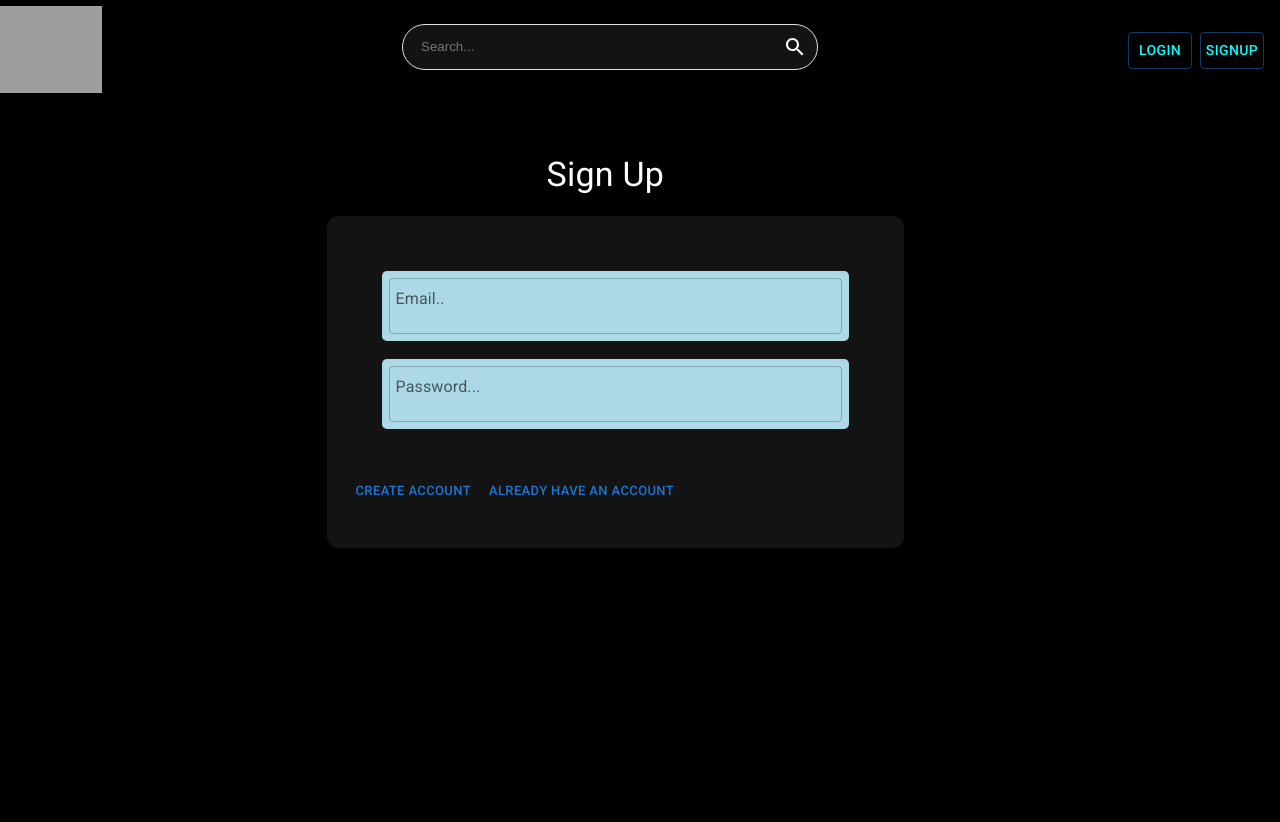
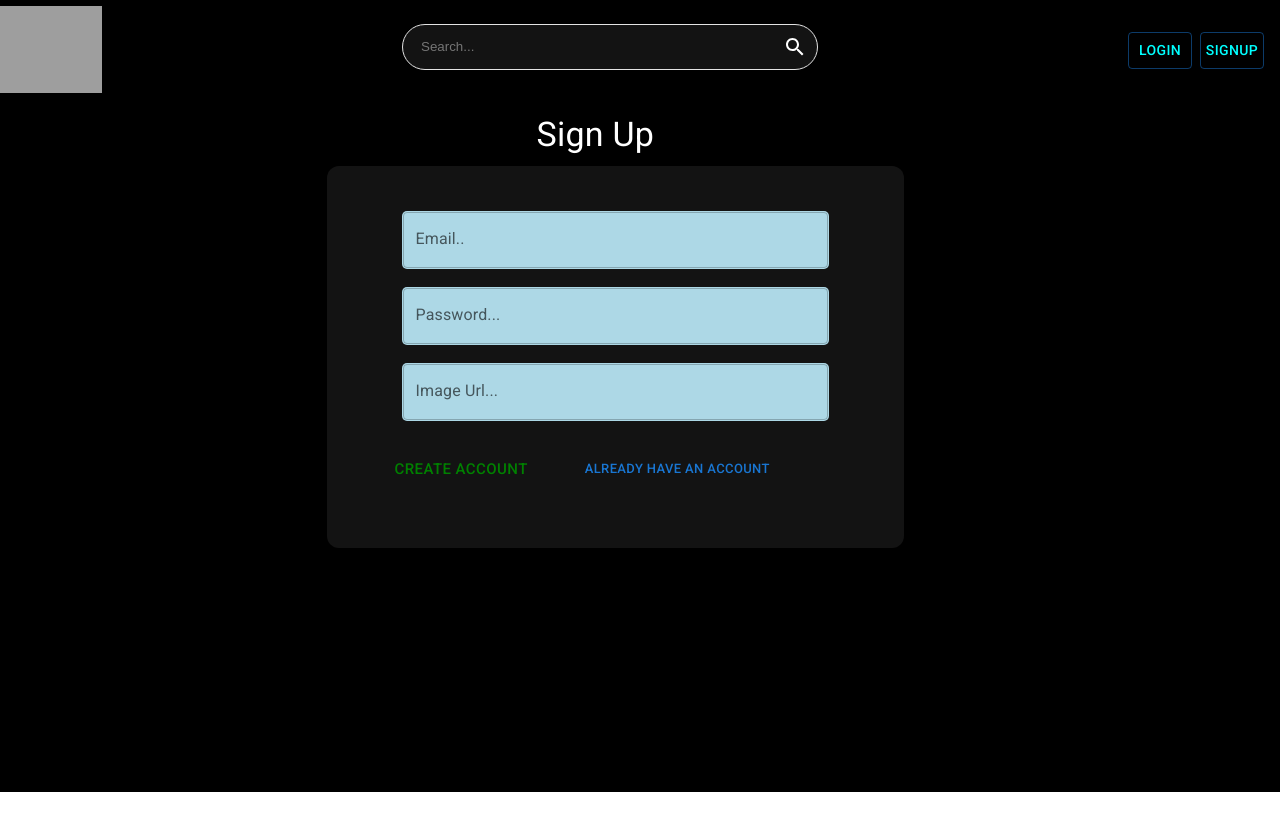
Before and after one commit to rambhardwajj/Streaming_Platform, a React (Create React App) app in the folder FrontEnd/: page /SignUp in a window 1280 px wide. After the commit the page ends 800 px from the top, so only its background shows below. Built offline with nearby package versions, Linux system fonts and the light colour scheme; grey boxes are pictures that could not be loaded.

Commit message:
Added event handlers and Authentication tokens to storages with them

```diff
--- a/FrontEnd/src/components/Navbar.jsx
+++ b/FrontEnd/src/components/Navbar.jsx
@@ -4,7 +4,6 @@ import { Link} from 'react-router-dom'
 import { logo } from '../utils/constans'
 import SearchBar from './SearchBar'
 const Navbar = () =>  (
-
 	<Stack direction= "row"  padding={2} alignItems="center"
 		style={{background: 'black' , top : 0, justifyContent : 'space-between' ,  position : 'sticky'   }}>
 			<Link to="/" style={{ display :  'flex' }}>
--- a/FrontEnd/src/components/SignUp.jsx
+++ b/FrontEnd/src/components/SignUp.jsx
@@ -1,31 +1,61 @@
 import React from 'react'
-import {  CardContent,CardActions , Button, CardMedia, Card , Box, Typography, TextField } from '@mui/material'
-import { blue, lightBlue } from '@mui/material/colors'
+import {  CardContent,CardActions , Button, Card , Box, Typography, TextField } from '@mui/material'
 
+import { useState  } from 'react'
+import axios from 'axios';
 import { Link} from 'react-router-dom'
 
 const SignUp = () => {
-
-
+	const [ email, setEmail] = useState("");
+	const [ password, setPassword] = useState("");
+	const [ image, setImage] = useState("");
 
   return (
-	<div style={{  marginTop: 40, marginRight: 50,   display: 'flex' , justifyContent: 'space-around' , alignItems: 'center'}}>
+	<div style={{  marginTop: 10, marginRight: 50,   display: 'flex' , justifyContent: 'space-around' , alignItems: 'center'}}>
 		<Box sx={{  minWidth: 275 , height: '86vh' }} >
-		<Typography variant='h4'  style={{ padding: 20, marginLeft: 200, color: 'white'}} > Sign Up </Typography>
-		<Card sx={{ borderRadius: 3, backgroundColor: "#131313",  display: 'flex', flexDirection: 'column', padding: 2,  height: 300,  width: 545 }}>
+		<Typography variant='h4'  style={{ padding: 10, marginLeft: 200, color: 'white'}} > Sign Up </Typography>
+		<Card sx={{ borderRadius: 3, backgroundColor: "#131313",  display: 'flex', flexDirection: 'column', padding: 2,  height: 350,  width: 545 }}>
 			<CardContent>
-				<div style={{ paddingBottom: 30, paddingTop: 20, display: 'flex', flexDirection: 'column' , padding : "23px"}} gutterBottom variant="h5" component="div">
-					<TextField  style={{ borderRadius: 5,  backgroundColor: "lightblue",  padding: "7px" }} type="text" placeholder='Email..'
+				<div style={{  marginTop: -30,  display: 'flex', flexDirection: 'column' , padding : "43px"}} >
+					<TextField  style={{  borderRadius: 5,  backgroundColor: "lightblue",  padding: "1px" }} type="text" placeholder='Email..'
 							variant='outlined' label='Email..'
+							// onchange
+							onChange={ (e) =>{
+								setEmail(e.target.value);
+							} }
 					/>
 					<br />
-					<TextField style={{  borderRadius: 5, backgroundColor: "lightblue" ,  padding: "7px" }} type="text" placeholder='password..'
+					<TextField style={{  borderRadius: 5, backgroundColor: "lightblue" ,  padding: "1px" }} type="text" placeholder='password..'
 							variant='outlined' label='Password...'
+							// onchange
+							onChange={ (e) => {
+								setPassword( e.target.value);
+							} }
+					/>
+					<br />
+					<TextField style={{  borderRadius: 5, backgroundColor: "lightblue" ,  padding: "1px" }} type="text" placeholder='password..'
+							variant='outlined' label='Image Url...'
+							// onchange
+							onChange={ (e) => {
+								setImage( e.target.value);
+							} }
 					/>
 				</div>
 			</CardContent>
-			<CardActions>
-				<Button size="small">Create account</Button>
+			<CardActions style={{ marginTop : -40}}>
+				<Button style={{ color : 'green' ,  marginLeft: 33 , marginRight: 33}} size= "large"
+					onClick={ async () => {
+						const res=  await axios.post("http://localhost:3000/user/signup" , {
+							username: email,
+							password: password,
+							image :image
+						})
+						const data = res.data;
+						console.log(data);
+						localStorage.setItem("token", data.token );
+						window.location = "/"
+					}}
+				 >Create account</Button>
 				<Link to="/Login"> <Button size="small">already have an account</Button></Link>
 			</CardActions>
    		</Card>
```
Also changed, not shown: 2 other files (tests, documents, lock files or other folders).
